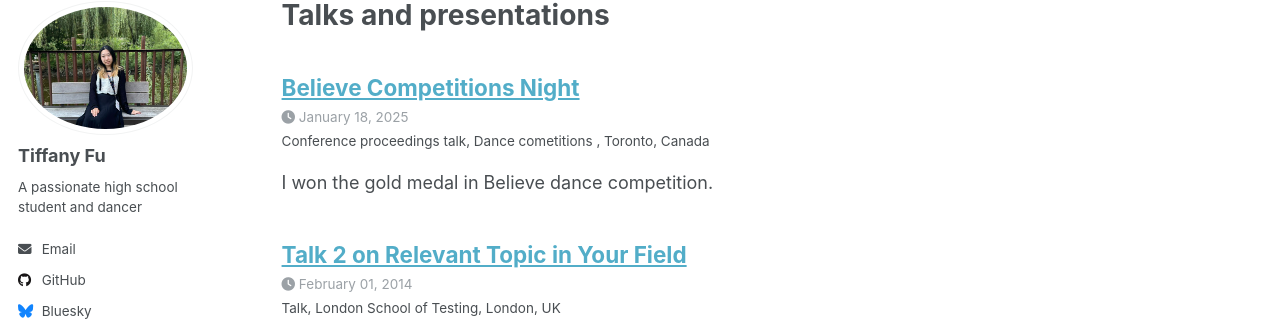
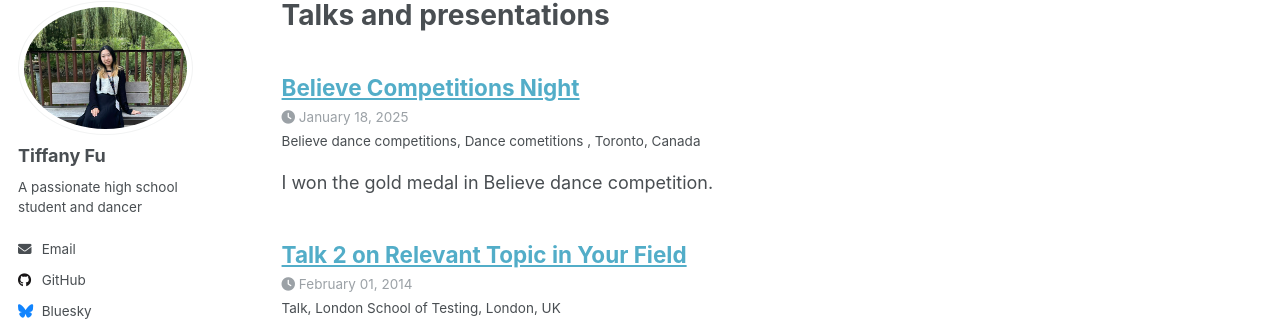
Before and after one commit to TiffanyJTFu/TiffanyFu, a Jekyll site: the page built from _pages/talks.html, in a window 1280 px wide and 1236 px high. Shown: the part 98-423 px from the top of the window. Built offline with Jekyll 4.4.1, drawn with Linux system fonts in a browser that asks for light colours; a script that is not in the unit is left out.

Commit message:
Update 2014-03-01-talk-3.md

```diff
--- a/_talks/2014-03-01-talk-3.md
+++ b/_talks/2014-03-01-talk-3.md
@@ -1,7 +1,7 @@
 ---
 title: "Believe Competitions Night"
 collection: talks
-type: "Conference proceedings talk"
+type: "Believe dance competitions"
 permalink: /talks/2014-03-01-talk-3
 venue: "Dance cometitions "
 date: 2025-01-18
```
